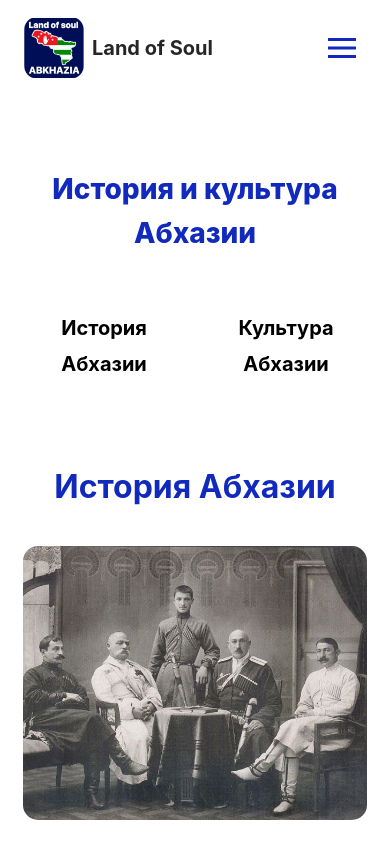
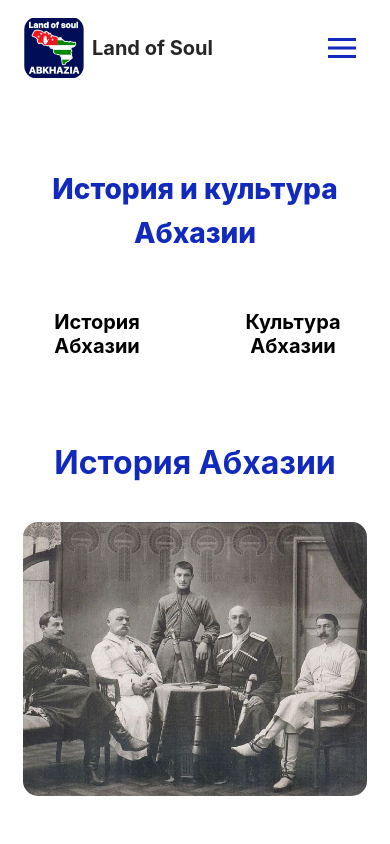
Before and after one commit to AAAlex2001/LOS, a Next.js app in the folder my-next-app/: page /HistoryAndCulture/HistoryAndCulture in a window 390 px wide. Shown: the top 844 px of the page. Built offline with nearby package versions, Linux system fonts and the light colour scheme.

Commit message:
добавление кастомного компонента скролла

```diff
--- a/my-next-app/src/app/layout.tsx
+++ b/my-next-app/src/app/layout.tsx
@@ -2,6 +2,8 @@ import type { Metadata } from "next";
 import { Geist, Geist_Mono } from "next/font/google";
 import "./globals.css";
 import "../styles/styles.scss";
+import ScrollToTop from "@/components/ScrollToTop/ScrollToTop";
+import "@/components/ScrollToTop/ScrollToTop.scss";
 
 const geistSans = Geist({
   variable: "--font-geist-sans",
@@ -25,10 +27,14 @@ export default function RootLayout({
 }>) {
   return (
     <html lang="en" suppressHydrationWarning>
+      <head>
+        <link rel="stylesheet" href="https://cdnjs.cloudflare.com/ajax/libs/font-awesome/6.5.2/css/all.min.css" integrity="sha512-SnH5WK+bZxgPHs44uWIX+LLJAJ9/2PkPKZ5QiAj6Ta86w+fsb2TkcmfRyVX3pBnMFcV7oQPJkl9QevSCWr3W6A==" crossOrigin="anonymous" referrerPolicy="no-referrer" />
+      </head>
       <body
         className={`${geistSans.variable} ${geistMono.variable} antialiased`}
       >
         {children}
+        <ScrollToTop />
       </body>
     </html>
   );
--- a/my-next-app/src/pages/HistoryAndCulture/HistoryAndCulture.module.scss
+++ b/my-next-app/src/pages/HistoryAndCulture/HistoryAndCulture.module.scss
@@ -44,7 +44,7 @@ $color-text: #000000;
   display: flex;
   justify-content: center;
   align-items: center;
-  gap: 48px;
+  gap: 150px;
   max-width: 1872px;
   width: 100%;
   margin: 0 auto 60px;
@@ -55,17 +55,19 @@ $color-text: #000000;
   display: flex;
   flex-direction: column;
   align-items: center;
+  justify-content: center;
   gap: 8px;
   flex: 1;
   padding: 8px 10px;
   font-family: $font-family;
   font-weight: 700;
   font-size: 30px;
-  line-height: 36px;
+  line-height: 1.2;
   text-align: center;
   color: $color-text;
   cursor: pointer;
   text-decoration: none;
+  white-space: pre-wrap;
 
   &::after {
     content: '';
@@ -120,12 +122,18 @@ $color-text: #000000;
 
 // --- Responsive ---
 @media (max-width: $break-lg) {
+    .tabsContainer {
+        gap: 120px;
+    }
     .textSection p {
         font-size: 22px;
     }
 }
 
 @media (max-width: $break-md) {
+  .tabsContainer {
+      gap: 80px;
+  }
   .mainContent {
     padding-top: 80px;
   }
@@ -154,10 +162,11 @@ $color-text: #000000;
         font-size: 28px;
     }
     .tabsContainer {
-        gap: 20px;
+        gap: 50px;
     }
     .tabItem {
         font-size: 20px;
+        max-width: 130px;
     }
     .textSection {
         .sectionTitle {
--- a/my-next-app/src/pages/Home/Home.module.scss
+++ b/my-next-app/src/pages/Home/Home.module.scss
@@ -38,9 +38,9 @@ $color-border: #d5daef;
 
   .tabsContainer {
     display: flex;
+    justify-content: space-between;
     margin-bottom: 40px;
     .tabItem {
-      flex: 1;
       padding: 8px 10px;
       font-size: 30px;
       font-weight: 700;
```
Also changed, not shown: my-next-app/src/components/ScrollToTop/ScrollToTop.scss (added, +17 -0 lines), my-next-app/src/components/ScrollToTop/ScrollToTop.tsx (added, +37 -0 lines).
